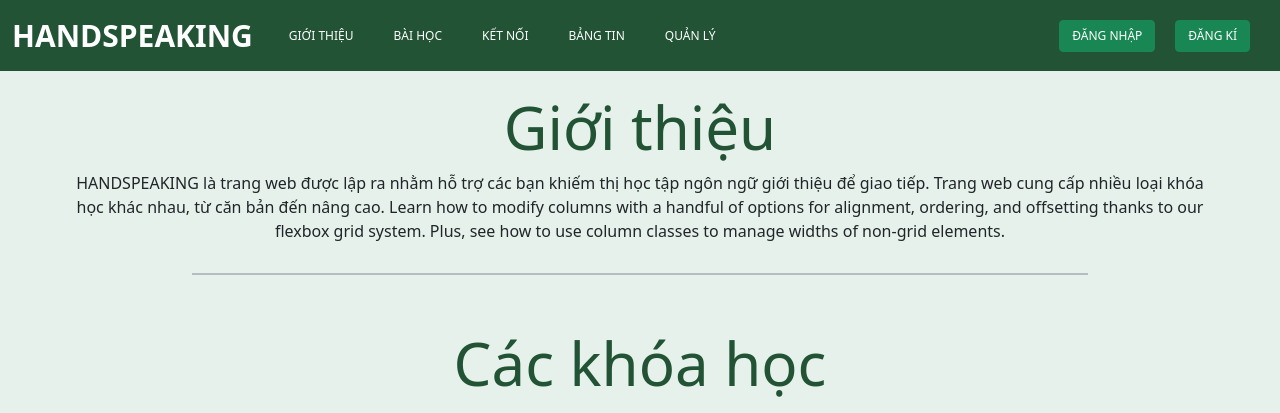
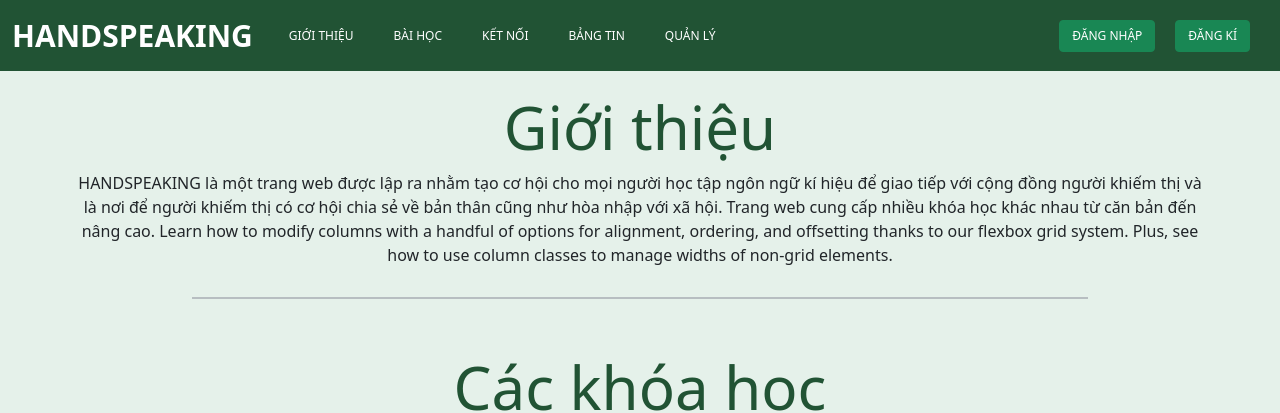
Before and after one commit to peepeepoopooooo/shecodes-2021, a plain HTML site: page public/index.html in a window 1280 px wide. Shown: the top 413 px of the page. Drawn offline with nearby package versions, Linux system fonts and the light colour scheme; no server answers; a web font is replaced by a local one.

Commit message:
Update index.html

```diff
--- a/public/index.html
+++ b/public/index.html
@@ -61,7 +61,8 @@
                 <h2 class="display-4 "><b>Giới thiệu</b></h2>
             </div>
             <div class="col-12 ">
-                <p class="intro ">HANDSPEAKING là trang web được lập ra nhằm hỗ trợ các bạn khiếm thị học tập ngôn ngữ giới thiệu để giao tiếp. Trang web cung cấp nhiều loại khóa học khác nhau, từ căn bản đến nâng cao. Learn how to modify columns with a handful of options
+                <p class="intro ">HANDSPEAKING là một trang web được lập ra nhằm tạo cơ hội cho mọi người học tập ngôn ngữ kí hiệu để giao tiếp với cộng đồng người khiếm thị và
+                    là nơi để người khiếm thị có cơ hội chia sẻ về bản thân cũng như hòa nhập với xã hội. Trang web cung cấp nhiều khóa học khác nhau từ căn bản đến nâng cao. Learn how to modify columns with a handful of options
                     for alignment, ordering, and offsetting thanks to our flexbox grid system. Plus, see how to use column classes to manage widths of non-grid elements.</p>
             </div>
             <hr>
```
